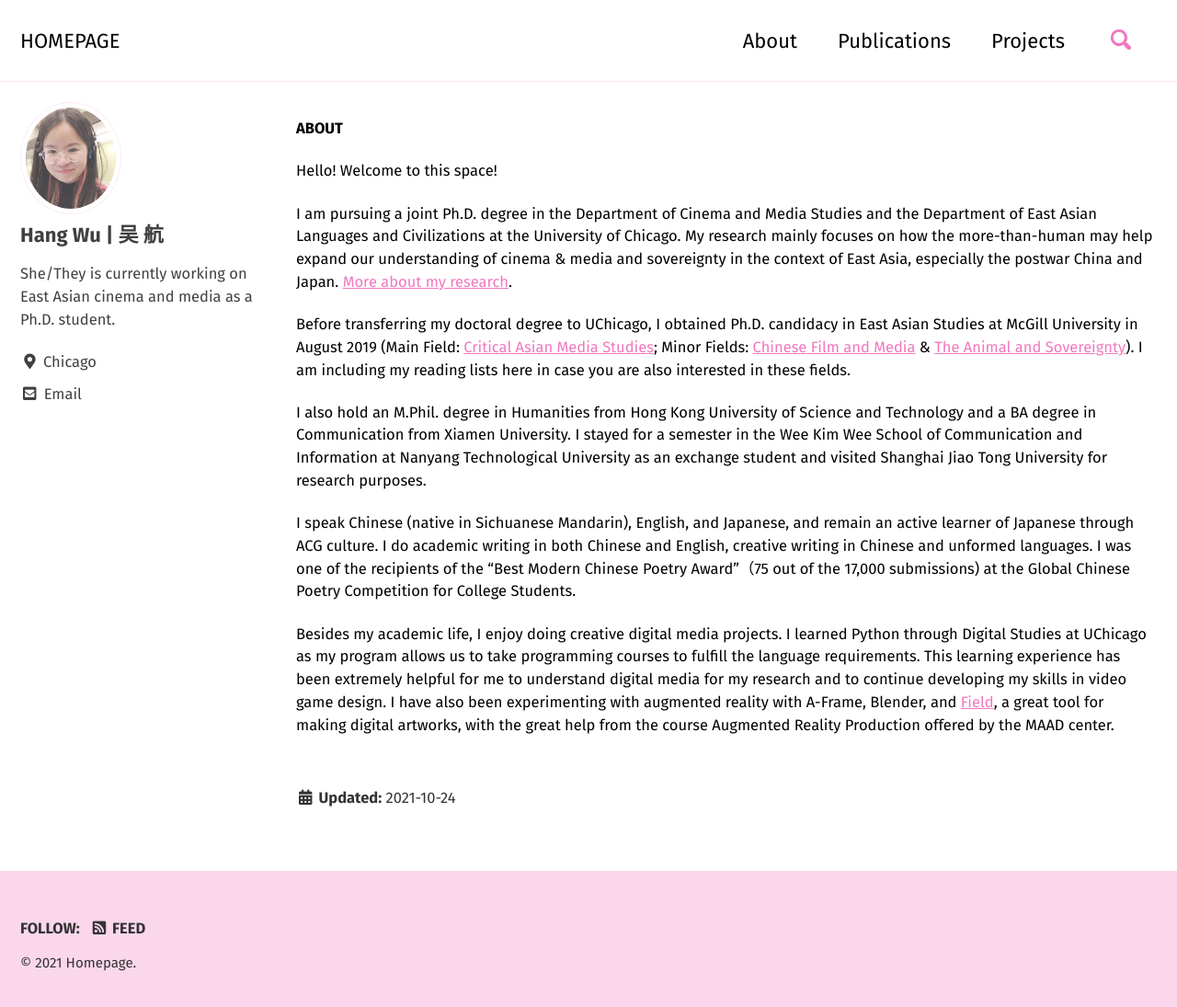
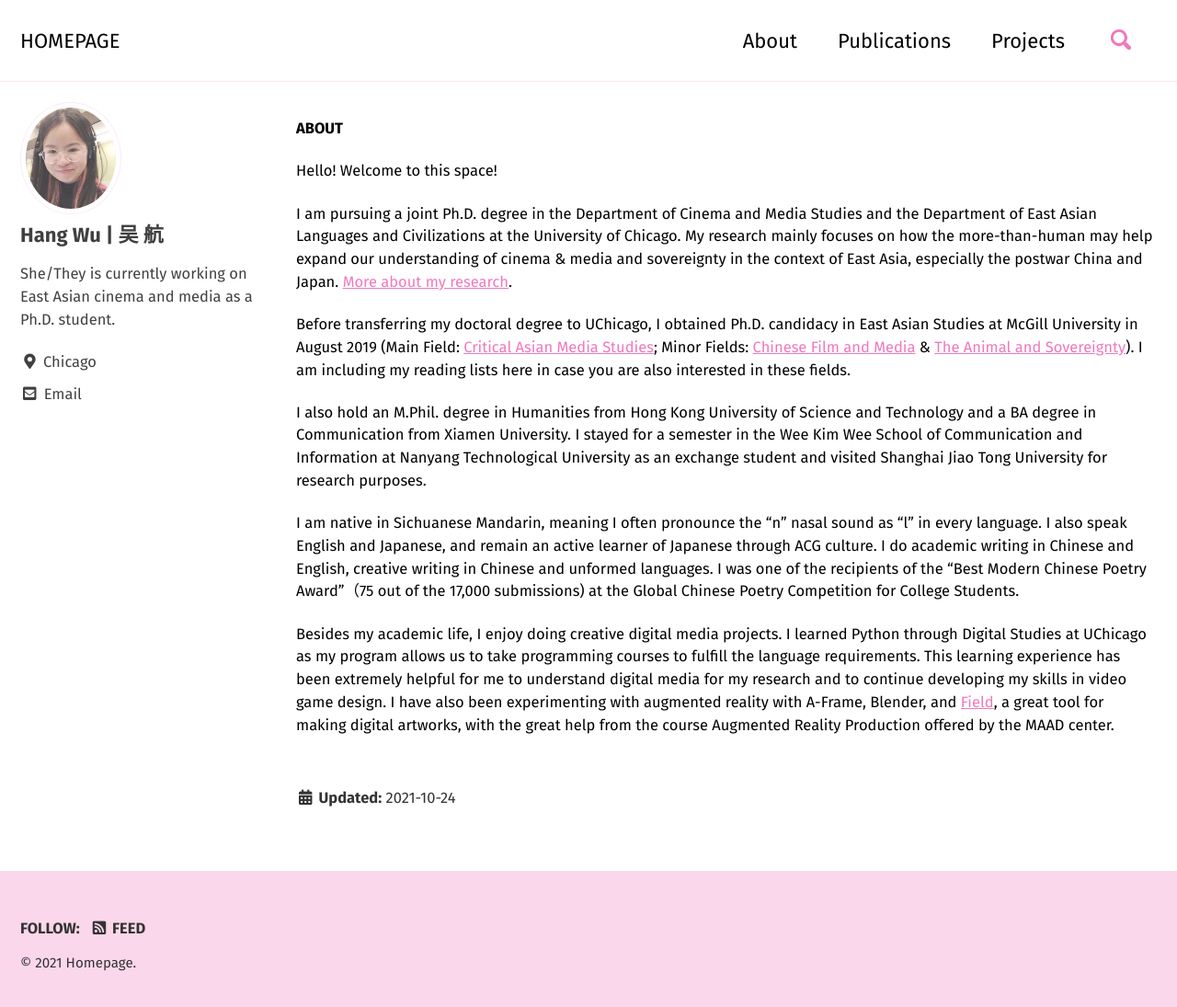
Before and after one commit to hangwu12/homepage, a Jekyll site: the page built from _pages/about.md, in a window 1280 px wide and 1102 px high. Shown: the top 1095 px of the window at 92% size. Built offline with Jekyll 4.4.1, drawn with Linux system fonts in a browser that asks for light colours; cached includes are drawn as plain includes.

Commit message:
Update about.md

```diff
--- a/_pages/about.md
+++ b/_pages/about.md
@@ -18,6 +18,6 @@ Before transferring my doctoral degree to UChicago, I obtained Ph.D. candidacy i
 
 I also hold an M.Phil. degree in Humanities from Hong Kong University of Science and Technology and a BA degree in Communication from Xiamen University. I stayed for a semester in the Wee Kim Wee School of Communication and Information at Nanyang Technological University as an exchange student and visited Shanghai Jiao Tong University for research purposes.
 
-I speak Chinese (native in Sichuanese Mandarin), English, and Japanese, and remain an active learner of Japanese through ACG culture. I do academic writing in both Chinese and English, creative writing in Chinese and unformed languages. I was one of the recipients of the “Best Modern Chinese Poetry Award”（75 out of the 17,000 submissions) at the Global Chinese Poetry Competition for College Students.
+I am native in Sichuanese Mandarin, meaning I often pronounce the "n" nasal sound as "l" in every language. I also speak English and Japanese, and remain an active learner of Japanese through ACG culture. I do academic writing in Chinese and English, creative writing in Chinese and unformed languages. I was one of the recipients of the “Best Modern Chinese Poetry Award”（75 out of the 17,000 submissions) at the Global Chinese Poetry Competition for College Students.
 
 Besides my academic life, I enjoy doing creative digital media projects. I learned Python through Digital Studies at UChicago as my program allows us to take programming courses to fulfill the language requirements. This learning experience has been extremely helpful for me to understand digital media for my research and to continue developing my skills in video game design. I have also been experimenting with augmented reality with A-Frame, Blender, and <a href="http://openendedgroup.com/field/"> Field</a>, a great tool for making digital artworks, with the great help from the course Augmented Reality Production offered by the MAAD center.
```
